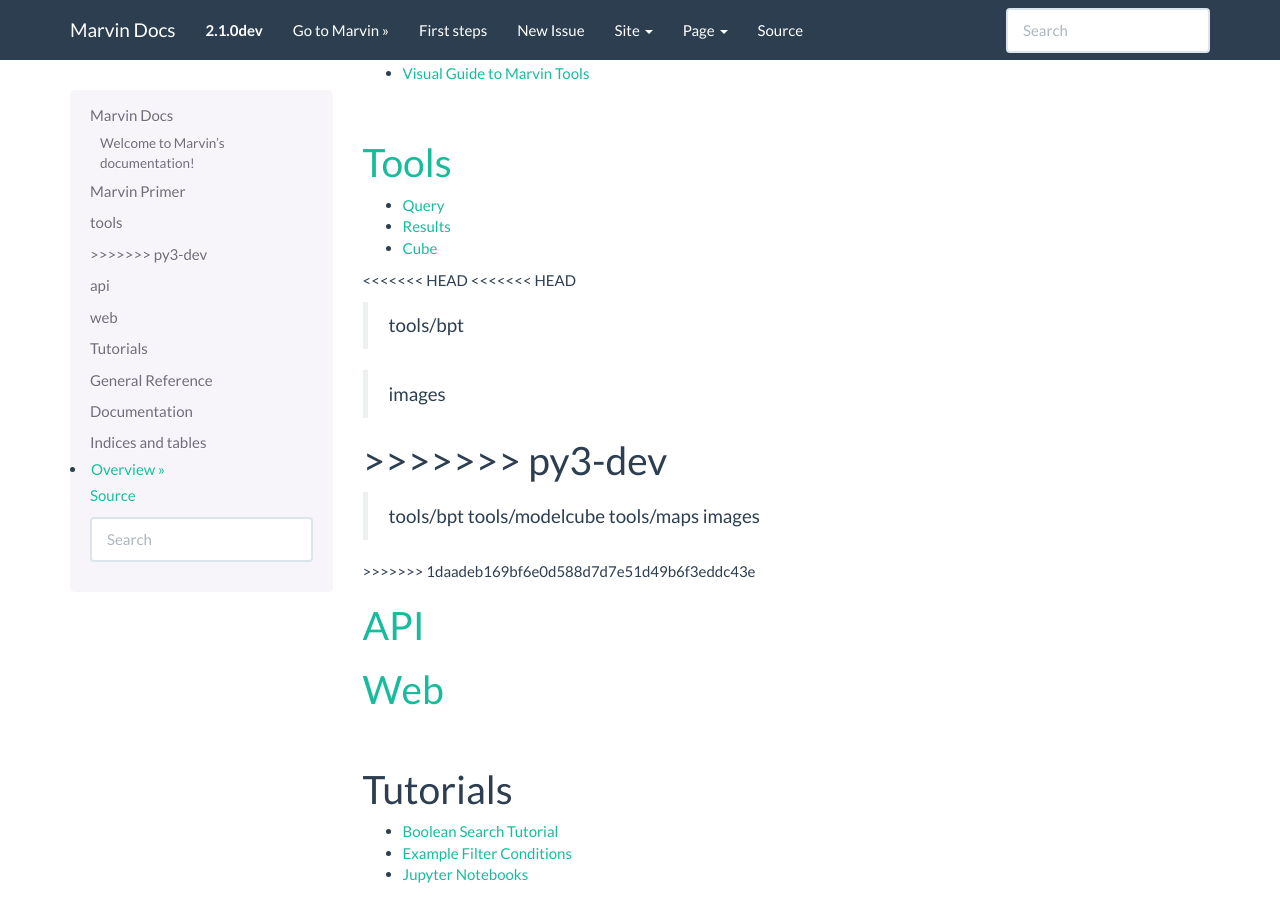
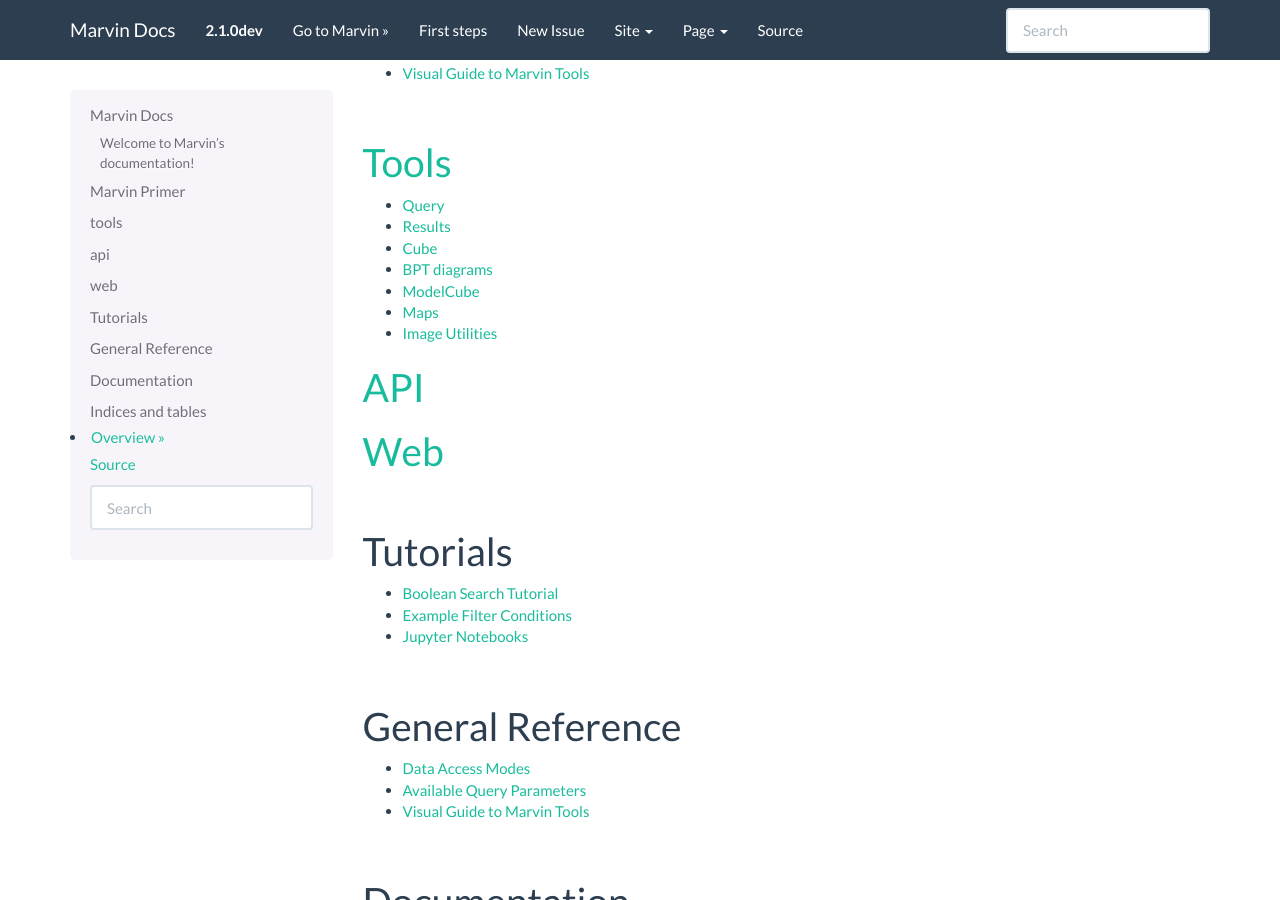
Before and after one commit to sdss/marvin, a Sphinx documentation site: the page built from docs/sphinx/index.rst, in a window 1280 px wide and 900 px high, scrolled down 1289 px. Built offline with Sphinx 7.4.7, drawn with Linux system fonts in a browser that asks for light colours; pages that are not in the unit, such as notebooks, are missing from menus; the version number is read from the project's files by our own code.

Commit message:
fixing conflict in sphinx doc

```diff
--- a/docs/sphinx/index.rst
+++ b/docs/sphinx/index.rst
@@ -68,20 +68,11 @@
    query
    results
    tools/cube
-<<<<<<< HEAD
-<<<<<<< HEAD
-   tools/bpt
-=======
-   tools/modelcube
-   tools/maps
-   images
->>>>>>> py3-dev
-=======
    tools/bpt
    tools/modelcube
    tools/maps
    images
->>>>>>> 1daadeb169bf6e0d588d7d7e51d49b6f3eddc43e
+
 
 :doc:`api`
 ==========
```
